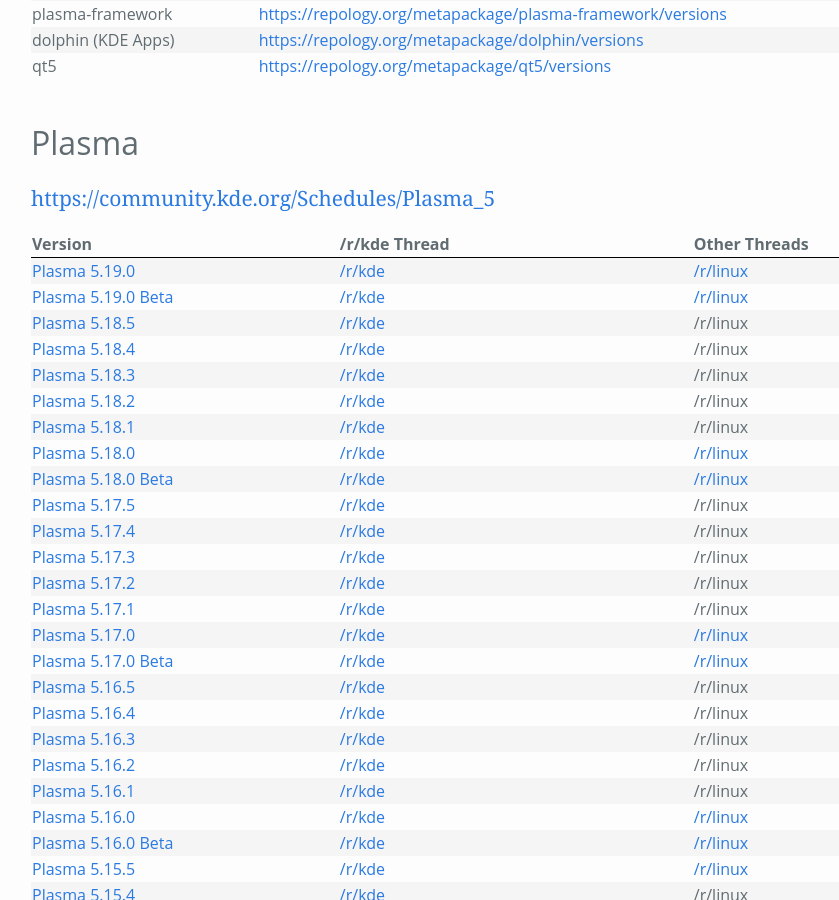
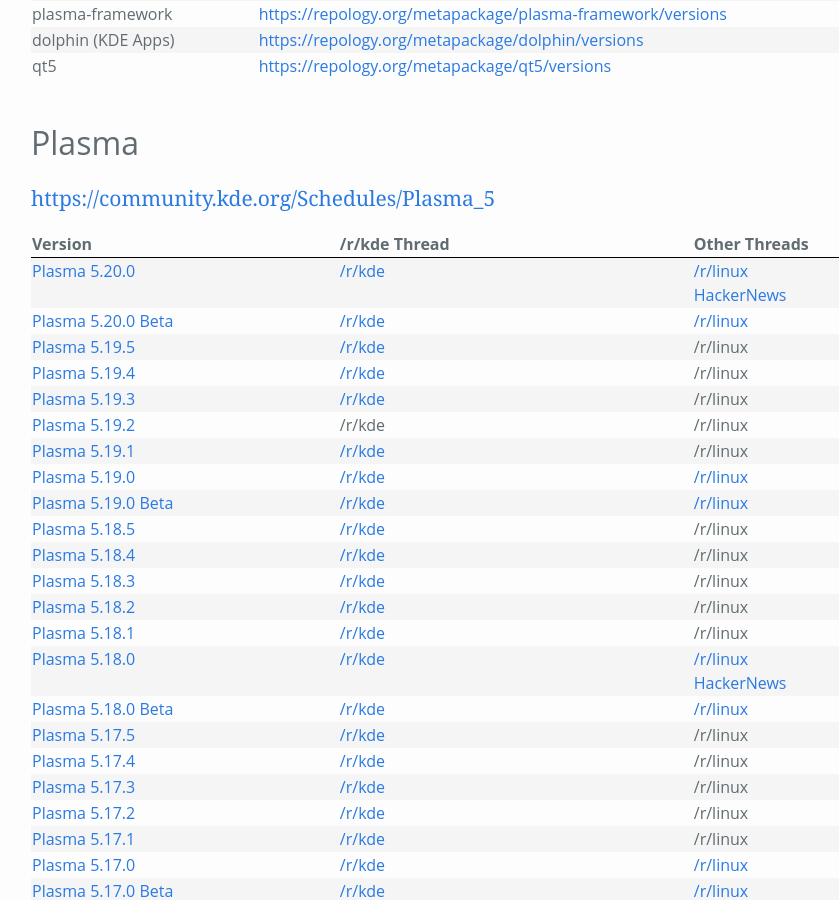
Before and after one commit to Zren/zren.github.io, a Jekyll site: the page built from kde_versions.md, in a window 1280 px wide and 900 px high, scrolled down 361 px. Shown: the whole window, without its empty margins (127-966 px from the left). Built offline with Jekyll 4.4.1, drawn with Linux system fonts in a browser that asks for light colours.

Commit message:
Add 5.19.X + 5.20.0 links, and link to HckNews for 5.18.0

```diff
--- a/kde_versions.md
+++ b/kde_versions.md
@@ -78,6 +78,44 @@
   </thead>
   <tbody>
     <tr>
+      <td><a href="https://kde.org/announcements/plasma-5.20.0">Plasma 5.20.0</a></td>
+      <td><a href="https://www.reddit.com/r/kde/comments/jabkh2/plasma_520_by_all_accounts_a_massive_release_is/">/r/kde</a></td>
+      <td>
+        <a href="https://www.reddit.com/r/linux/comments/jabksw/plasma_520_by_all_accounts_a_massive_release_is/">/r/linux</a>
+        <a href="https://news.ycombinator.com/item?id=24764504">HackerNews</a>
+      </td>
+    </tr>
+    <tr>
+      <td><a href="https://kde.org/announcements/plasma-5.19.90">Plasma 5.20.0 Beta</a></td>
+      <td><a href="https://www.reddit.com/r/kde/comments/ium37w/plasma_520_beta_is_out_help_kde_test_the_new/">/r/kde</a></td>
+      <td><a href="https://www.reddit.com/r/linux/comments/iun83l/plasma_520_beta_is_out_help_kde_test_the_new/">/r/linux</a></td>
+    </tr>
+    <tr>
+      <td><a href="https://kde.org/announcements/plasma-5.19.5">Plasma 5.19.5</a></td>
+      <td><a href="https://www.reddit.com/r/kde/comments/ikkm84/kde_plasma_5195_bugfix_release_for_september/">/r/kde</a></td>
+      <td><a>/r/linux</a></td>
+    </tr>
+    <tr>
+      <td><a href="https://kde.org/announcements/plasma-5.19.4">Plasma 5.19.4</a></td>
+      <td><a href="https://www.reddit.com/r/kde/comments/hzez9i/kde_plasma_5194_bugfix_release_for_july/">/r/kde</a></td>
+      <td><a>/r/linux</a></td>
+    </tr>
+    <tr>
+      <td><a href="https://kde.org/announcements/plasma-5.19.3">Plasma 5.19.3</a></td>
+      <td><a href="https://www.reddit.com/r/kde/comments/hmvdtk/kde_plasma_5193_bugfix_release_for_july/">/r/kde</a></td>
+      <td><a>/r/linux</a></td>
+    </tr>
+    <tr>
+      <td><a href="https://kde.org/announcements/plasma-5.19.2">Plasma 5.19.2</a></td>
+      <td><a>/r/kde</a></td>
+      <td><a>/r/linux</a></td>
+    </tr>
+    <tr>
+      <td><a href="https://kde.org/announcements/plasma-5.19.1">Plasma 5.19.1</a></td>
+      <td><a href="https://www.reddit.com/r/kde/comments/ha4uo6/kde_plasma_5191_bugfix_release_for_june/">/r/kde</a></td>
+      <td><a>/r/linux</a></td>
+    </tr>
+    <tr>
       <td><a href="https://kde.org/announcements/plasma-5.19.0">Plasma 5.19.0</a></td>
       <td><a href="https://www.reddit.com/r/kde/comments/gzli5g/kde_plasma_519_is_out_and_it_is_sleeker_and_more/">/r/kde</a></td>
       <td><a href="https://www.reddit.com/r/linux/comments/gzlj42/kde_plasma_519_is_out_and_comes_with_photographic/">/r/linux</a></td>
@@ -115,7 +153,10 @@
     <tr>
       <td><a href="https://kde.org/announcements/plasma-5.18.0.php">Plasma 5.18.0</a></td>
       <td><a href="https://www.reddit.com/r/kde/comments/f27ibv/plasma_518_is_out_easier_system_settings/">/r/kde</a></td>
-      <td><a href="https://www.reddit.com/r/linux/comments/f27iit/kdes_plasma_518_is_out_easier_system_settings/">/r/linux</a></td>
+      <td>
+        <a href="https://www.reddit.com/r/linux/comments/f27iit/kdes_plasma_518_is_out_easier_system_settings/">/r/linux</a>
+        <a href="https://news.ycombinator.com/item?id=22297897">HackerNews</a>
+      </td>
     </tr>
     <tr>
       <td><a href="https://kde.org/announcements/plasma-5.17.90.php">Plasma 5.18.0 Beta</a></td>
```
